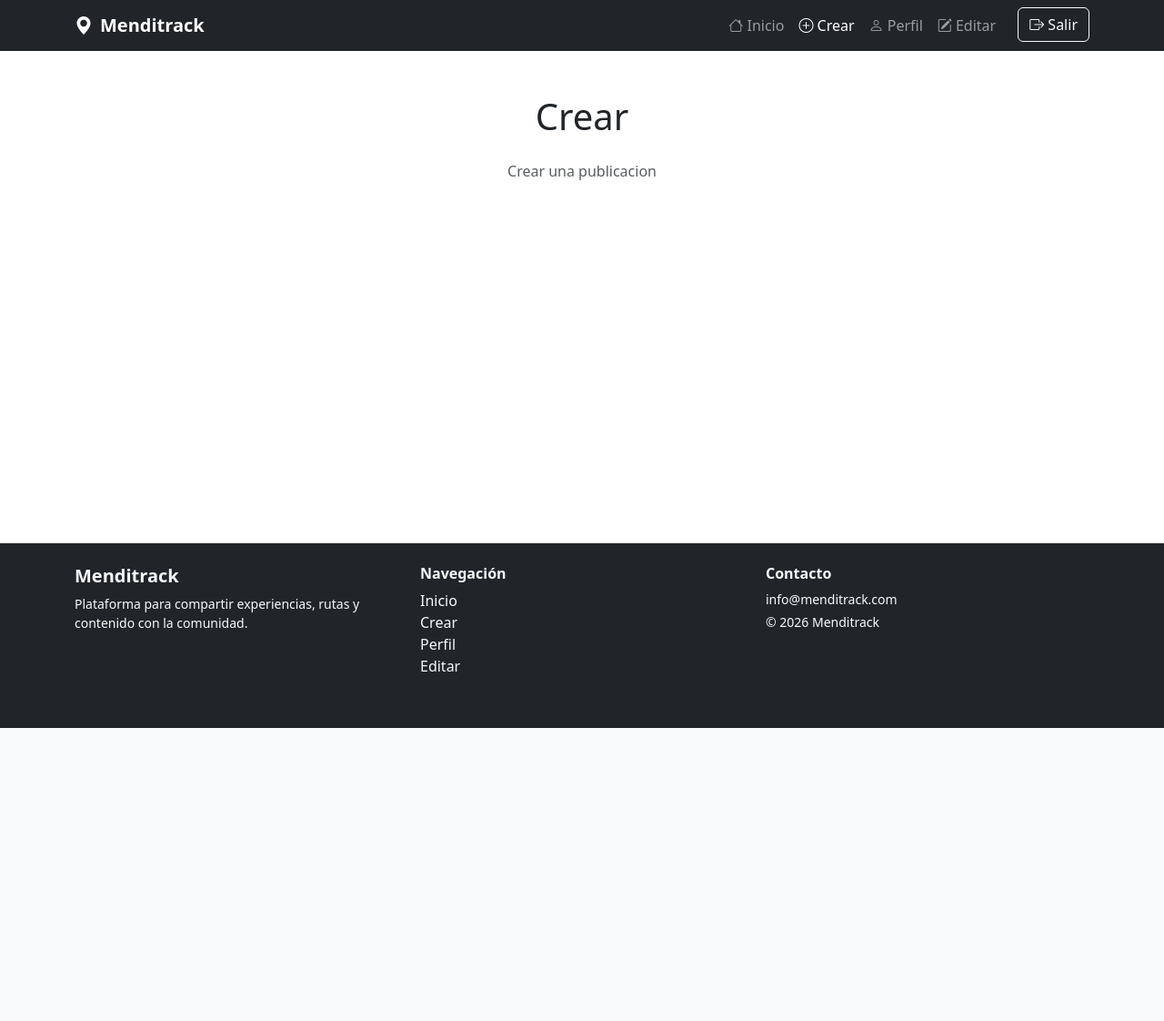
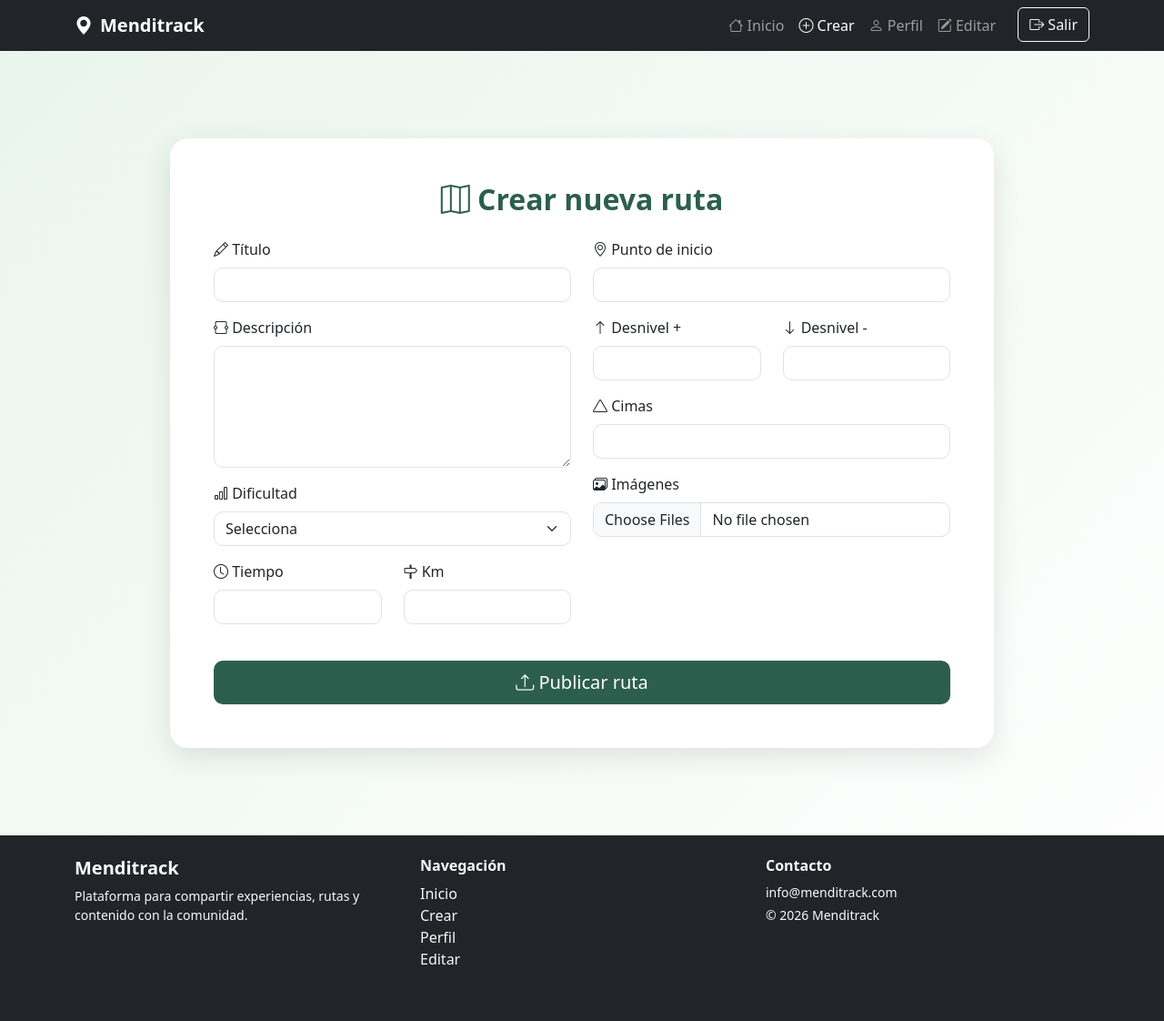
Before and after one commit to AsierFdG/proyecto-final, a PHP site: page /vistas/crear.php in a window 1280 px wide. Shown: the whole page at 91% size. Before the commit the page ends 800 px from the top, so only its background shows below. Run offline with PHP 8.4, Linux system fonts and the light colour scheme.

Commit message:
Añadir formulario de creación de rutas con preview de imágenes

```diff
--- a/vistas/crear.php
+++ b/vistas/crear.php
@@ -1,13 +1,220 @@
 <?php include("cabecera.php"); ?>
 <!-- ================= CONTENIDO ================= -->
 <main class="container my-5 flex-grow-1">
-    <h1 class="text-center mb-4">Crear</h1>
 
-    <div class="text-center text-muted">
-        <p>Crear una publicacion</p>
+<style>
+body {
+  background: linear-gradient(135deg, #e9f5ec, #ffffff);
+}
+
+.card {
+  border-radius: 20px;
+  box-shadow: 0 10px 30px rgba(0,0,0,0.1);
+  border: none;
+}
+
+.form-control, .form-select {
+  border-radius: 10px;
+}
+
+.form-title {
+  font-weight: bold;
+  color: #2c5e4e;
+}
+
+.btn-custom {
+  background-color: #2c5e4e;
+  color: white;
+  border-radius: 10px;
+}
+
+.btn-custom:hover {
+  background-color: #234b3d;
+}
+</style>
+
+</head>
+
+<body>
+
+<div class="container py-5">
+
+  <div class="row justify-content-center">
+    <div class="col-xl-10 col-lg-11">
+
+      <div class="card p-4 p-md-5">
+
+        <h2 class="text-center mb-4 form-title">
+          <i class="bi bi-map"></i> Crear nueva ruta
+        </h2>
+
+        <form action="procesar_publicacion.php" method="POST" enctype="multipart/form-data">
+
+          <div class="row g-4">
+
+            <!-- IZQUIERDA -->
+            <div class="col-lg-6">
+
+              <div class="mb-3">
+                <label class="form-label"><i class="bi bi-pencil"></i> Título</label>
+                <input type="text" name="titulo" class="form-control" required>
+              </div>
+
+              <div class="mb-3">
+                <label class="form-label"><i class="bi bi-textarea"></i> Descripción</label>
+                <textarea name="descripcion" class="form-control" rows="5" required></textarea>
+              </div>
+
+              <div class="mb-3">
+                <label class="form-label"><i class="bi bi-bar-chart"></i> Dificultad</label>
+                <select name="dificultad" class="form-select" required>
+                  <option value="">Selecciona</option>
+                  <option value="1">Fácil</option>
+                  <option value="2">Media</option>
+                  <option value="3">Difícil</option>
+                  <option value="4">Muy difícil</option>
+                </select>
+              </div>
+
+              <div class="row">
+                <div class="col-md-6 mb-3">
+                  <label class="form-label"><i class="bi bi-clock"></i> Tiempo</label>
+                  <input type="text" name="tiempo" class="form-control" required>
+                </div>
+
+                <div class="col-md-6 mb-3">
+                  <label class="form-label"><i class="bi bi-signpost"></i> Km</label>
+                  <input type="number" step="0.1" name="kilometros" class="form-control" required>
+                </div>
+              </div>
+
+            </div>
+
+            <!-- DERECHA -->
+            <div class="col-lg-6">
+
+              <div class="mb-3">
+                <label class="form-label"><i class="bi bi-geo-alt"></i> Punto de inicio</label>
+                <input type="text" name="punto_inicio" class="form-control" required>
+              </div>
+
+              <div class="row">
+                <div class="col-md-6 mb-3">
+                  <label class="form-label"><i class="bi bi-arrow-up"></i> Desnivel +</label>
+                  <input type="number" name="desnivel_positivo" class="form-control">
+                </div>
+
+                <div class="col-md-6 mb-3">
+                  <label class="form-label"><i class="bi bi-arrow-down"></i> Desnivel -</label>
+                  <input type="number" name="desnivel_negativo" class="form-control">
+                </div>
+              </div>
+
+              <div class="mb-3">
+                <label class="form-label"><i class="bi bi-triangle"></i> Cimas</label>
+                <input type="text" name="cimas" class="form-control" required>
+              </div>
+
+              <div class="mb-3">
+                <label class="form-label"><i class="bi bi-images"></i> Imágenes</label>
+                <input type="file" id="imagenes" name="imagenes[]" class="form-control" multiple accept="image/*" required>
+              </div>
+              <div id="preview" class="row g-2"></div>
+            </div>
+
+          </div>
+
+          <!-- BOTÓN -->
+          <div class="d-grid mt-4">
+            <button type="submit" class="btn btn-custom btn-lg">
+              <i class="bi bi-upload"></i> Publicar ruta
+            </button>
+          </div>
+
+        </form>
+
+      </div>
+
     </div>
+  </div>
+
+</div>
+
+</body>
+</html>
 </main>
 
 
 <?php include("footer.php"); ?>
 <!-- Bootstrap JS -->
+<script>
+document.addEventListener("DOMContentLoaded", function() {
+
+  const input = document.getElementById('imagenes');
+  const preview = document.getElementById('preview');
+
+  let archivos = [];
+
+  input.addEventListener('change', function(e) {
+
+    const nuevosArchivos = Array.from(e.target.files);
+
+    // 🔥 CLAVE: acumular en vez de reemplazar
+    archivos = archivos.concat(nuevosArchivos);
+
+    mostrarPreview();
+  });
+
+  function mostrarPreview() {
+
+    preview.innerHTML = "";
+
+    archivos.forEach((file, index) => {
+
+      if (!file.type.startsWith("image/")) return;
+
+      const reader = new FileReader();
+
+      reader.onload = function(e) {
+
+        const col = document.createElement("div");
+        col.className = "col-12 col-md-6 col-lg-4 position-relative";
+
+        const img = document.createElement("img");
+        img.src = e.target.result;
+        img.className = "img-fluid rounded shadow";
+        img.style.cssText = "height:250px; width:100%; object-fit:cover;";
+
+        const btn = document.createElement("button");
+        btn.innerHTML = "×";
+        btn.className = "btn btn-danger position-absolute top-0 end-0 m-2 rounded-circle";
+        btn.style.width = "35px";
+        btn.style.height = "35px";
+
+        btn.onclick = function() {
+          archivos.splice(index, 1);
+          actualizarInput();
+          mostrarPreview();
+        };
+
+        col.appendChild(img);
+        col.appendChild(btn);
+        preview.appendChild(col);
+      };
+
+      reader.readAsDataURL(file);
+    });
+  }
+
+  function actualizarInput() {
+    const dataTransfer = new DataTransfer();
+
+    archivos.forEach(file => {
+      dataTransfer.items.add(file);
+    });
+
+    input.files = dataTransfer.files;
+  }
+
+});
+</script>
```
Also changed, not shown: modelo/bbdd.sql (+36 -1 lines).
